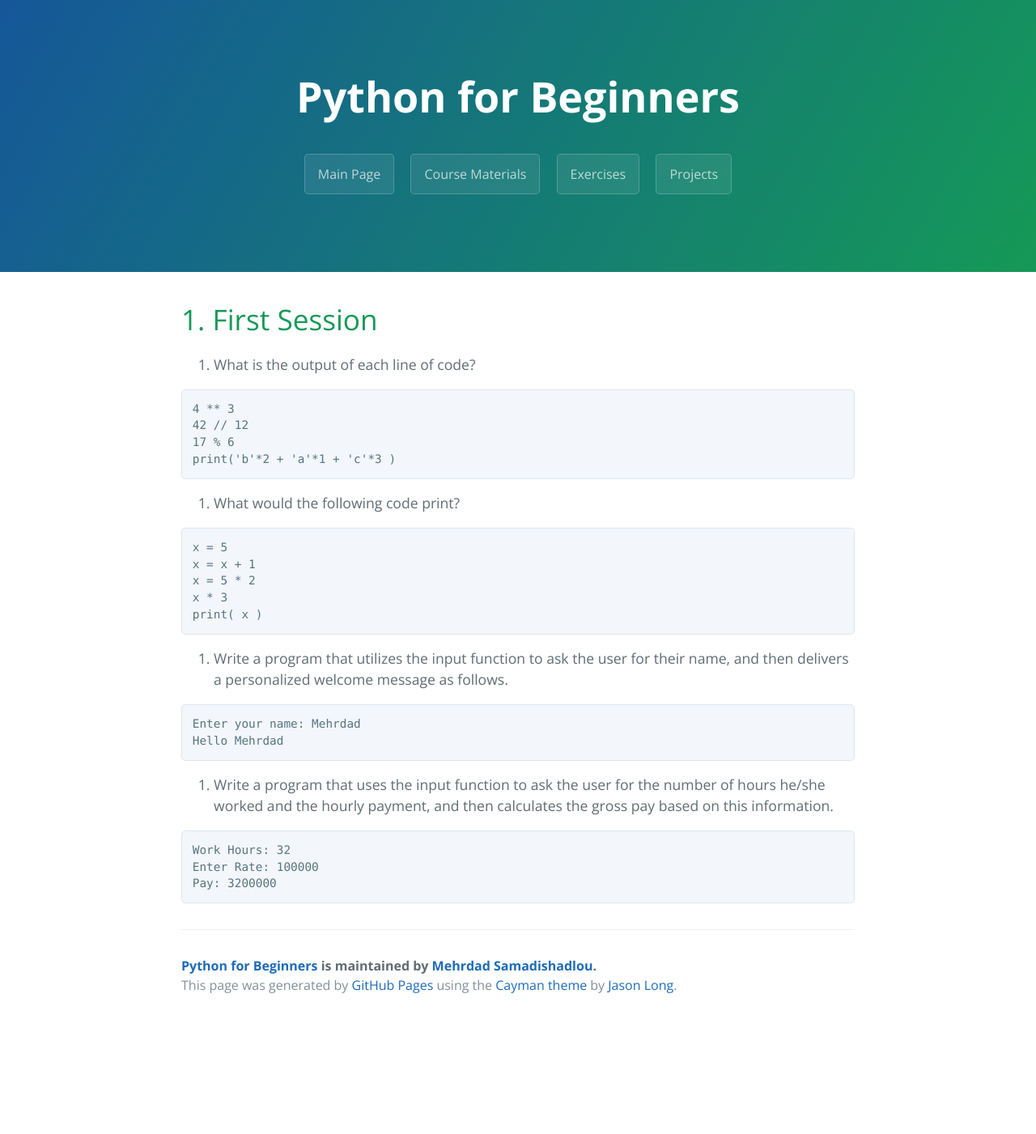
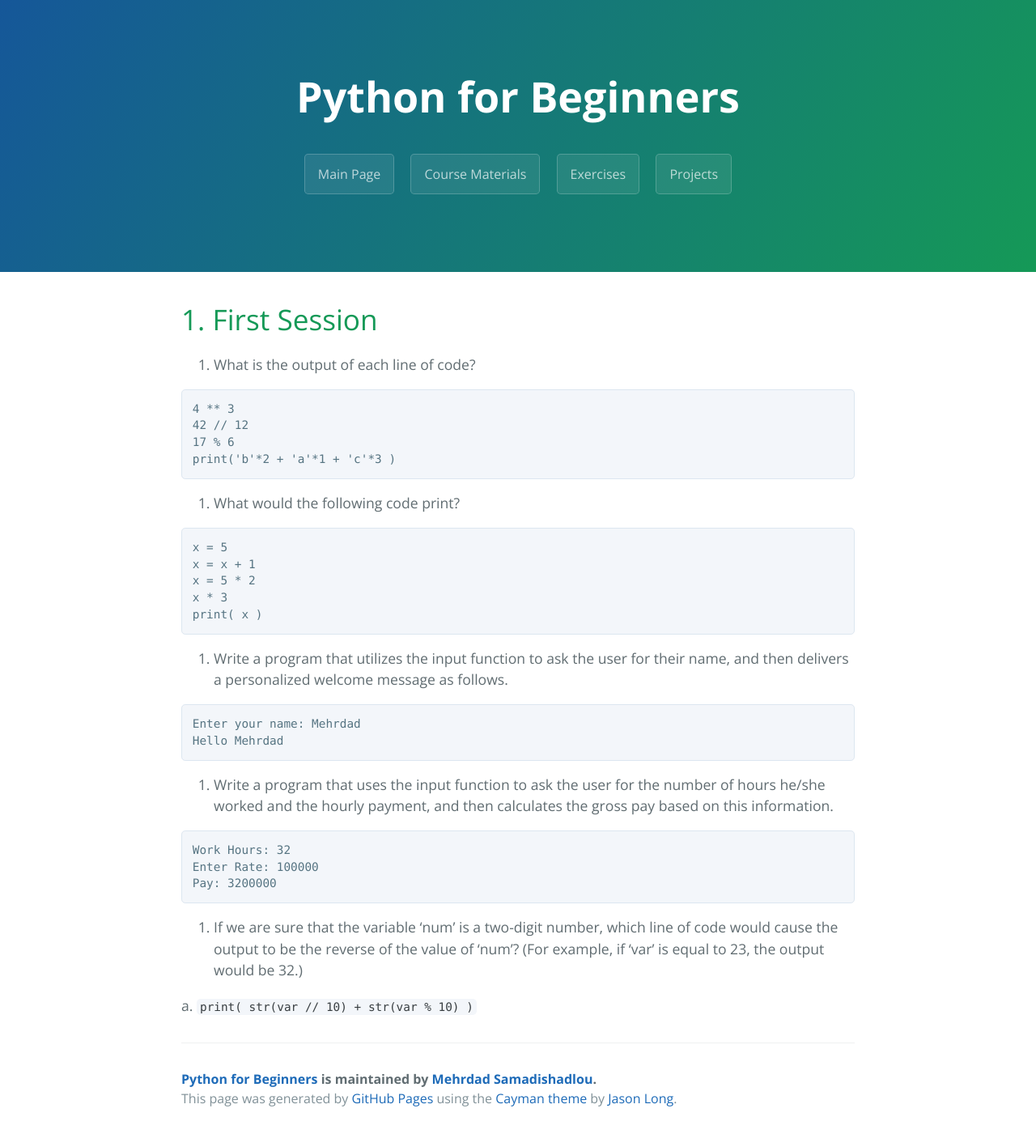
Before and after one commit to MehrdadSamadishadlou/Python_for_Beginners, a Jekyll site: the page built from nexercises.md, in a window 1280 px wide. Shown: the whole page at 81% size. Built offline with Jekyll 4.4.1, drawn with Linux system fonts in a browser that asks for light colours; before the commit the page ends 1261 px from its top, so only the background shows below that.

Commit message:
Update nexercises.md

````diff
--- a/nexercises.md
+++ b/nexercises.md
@@ -39,3 +39,6 @@ Work Hours: 32
 Enter Rate: 100000
 Pay: 3200000
 ```
+5. If we are sure that the variable 'num' is a two-digit number, which line of code would cause the output to be the reverse of the value of 'num'? (For example, if 'var' is equal to 23, the output would be 32.)
+
+  a. `print( str(var // 10) + str(var % 10) )`
````
